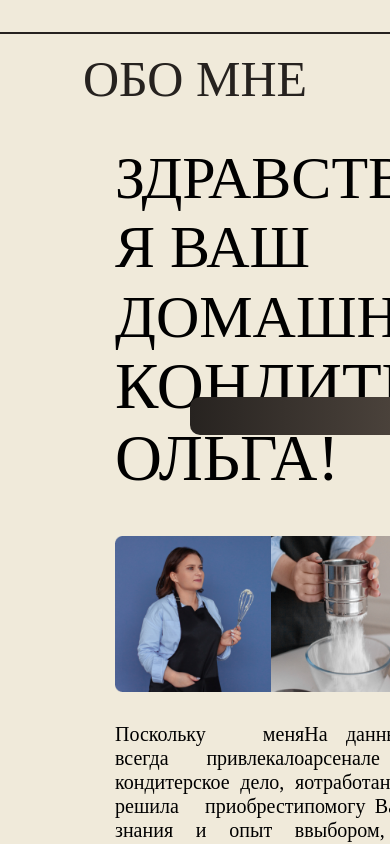
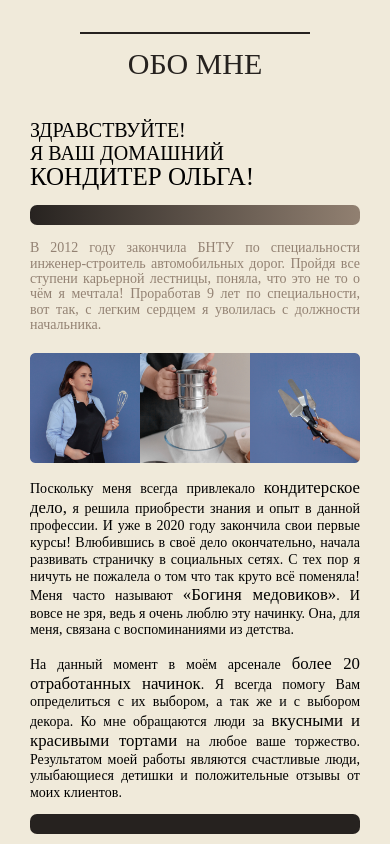
Before and after one commit to MashSHliapa/cakes, a React (Vite) app: page /about in a window 390 px wide. Shown: the part 2720-3564 px from the top of the page. Built offline with nearby package versions, Linux system fonts and the light colour scheme; a web font is replaced by a local one.

Commit message:
feat(project): created page AboutMe (tablet, mobile)

```diff
--- a/src/pages/Cake/AboutMe/AboutMe.scss
+++ b/src/pages/Cake/AboutMe/AboutMe.scss
@@ -24,11 +24,65 @@
     background-color: #26221F;
     margin: 0 auto;
   }
+
+  @media screen and (max-width: 1400px) {
+    &__body {
+      padding: 30px 20px 80px;
+      justify-content: space-around;
+    }
+  }
+
+  @media screen and (max-width: 1199.98px) {
+    &__body {
+      padding: 30px 5px 80px;
+    }
+
+    &__title {
+      font-size: 40px;
+    }
+
+    &__separator {
+      width: 400px;
+    }
+  }
+
+  @media screen and (max-width: 767.98px) {
+    &__body {
+      flex-direction: column;
+      align-items: center;
+    }
+
+    &__body>div {
+      max-width: 500px;
+    }
+
+    &__title {
+      font-size: 30px;
+      margin-top: 15px;
+    }
+
+    &__separator {
+      width: 340px;
+    }
+  }
+
+
+  @media screen and (max-width: 575.98px) {
+    &__separator {
+      width: 230px;
+    }
+  }
 }
 
 
 .column-left {
   // border: #009a15 2px solid;
+  max-width: 630px;
+
+  &__separator-top {
+    display: none;
+  }
+
 
   &__title {
     font-size: 60px;
@@ -40,6 +94,10 @@
     font-size: 65px;
   }
 
+  &__subtitle {
+    display: none;
+  }
+
   &__images {
     display: flex;
     padding: 40px 0px 30px;
@@ -49,7 +107,6 @@
 
   &__text-row {
     display: flex;
-    max-width: 606px;
     justify-content: space-between;
   }
 
@@ -66,10 +123,114 @@
   }
 
   &__separator {
-    width: 282px;
     height: 30px;
     background-color: #26221F;
     border-radius: 10px;
+  }
+
+  @media screen and (max-width: 1400px) {
+    &__title {
+      font-size: 55px;
+    }
+
+    &__title span {
+      font-size: 60px;
+    }
+  }
+
+  @media screen and (max-width: 1199.98px) {
+    max-width: 550px;
+
+    &__title {
+      font-size: 45px;
+    }
+
+    &__title span {
+      font-size: 50px;
+    }
+
+    &__text-col {
+      max-width: 240px;
+      font-size: 19px;
+    }
+  }
+
+  @media screen and (max-width: 991.98px) {
+    max-width: 445px;
+
+    &__title {
+      font-size: 25px;
+    }
+
+    &__title span {
+      font-size: 35px;
+    }
+
+    &__images {
+      padding: 30px 0px 30px;
+    }
+
+    &__text-row {
+      justify-content: space-around;
+    }
+
+    &__text-col {
+      max-width: 190px;
+      font-size: 16px;
+    }
+
+    &__separator {
+      height: 20px;
+      border-radius: 7px;
+    }
+  }
+
+  @media screen and (max-width: 767.98px) {
+
+    &__separator-top {
+      display: block;
+      margin: 15px 0;
+    }
+
+    &__images {
+      padding: 30px 0px 20px;
+    }
+
+    &__subtitle {
+      display: block;
+    }
+
+    &__text-row {
+      flex-direction: column;
+      gap: 15px;
+    }
+
+    &__text-col {
+      max-width: none;
+    }
+
+    &__separator {
+      height: 20px;
+      margin-top: 12px;
+    }
+  }
+
+  @media screen and (max-width: 575.98px) {
+    &__title {
+      font-size: 20px;
+    }
+
+    &__title span {
+      font-size: 25px;
+    }
+
+    &__images {
+      padding: 20px 0px 15px;
+    }
+
+    &__text-col {
+      font-size: 14px;
+    }
   }
 }
 
@@ -81,20 +242,9 @@
   // border: #009a15 2px solid;
 
   &__separator {
-    width: 603px;
-    height: 38px;
-    background: linear-gradient(to right, #272320, #918071);
-    border-radius: 10px;
     position: absolute;
     top: -50px;
     right: 0;
-  }
-
-  &__subtitle {
-    color: #938273;
-    font-size: 18px;
-    line-height: 110%;
-    text-align: justify;
   }
 
   &__text {
@@ -102,10 +252,110 @@
     color: #F0EADA;
     padding: 10px;
     border-radius: 10px;
-
   }
 
   &__image {
     margin: 40px 0 43px;
   }
+
+  @media screen and (max-width: 1400px) {
+    &__separator {
+      top: -43px;
+    }
+
+    &__image {
+      margin: 35px 0 38px;
+    }
+  }
+
+  @media screen and (max-width: 1199.98px) {
+    max-width: 330px;
+
+    &__separator {
+      height: 20px;
+    }
+  }
+
+  @media screen and (max-width: 991.98px) {
+    max-width: 260px;
+
+    &__separator {
+      top: -20px;
+    }
+
+    &__text {
+      font-size: 15px;
+    }
+
+    &__image {
+      margin: 40px 0 43px;
+    }
+  }
+
+  @media screen and (max-width: 767.98px) {
+    align-self: center;
+
+    &__separator {
+      display: none;
+    }
+
+    &__subtitle {
+      display: none;
+    }
+
+    &__image {
+      text-align: center;
+      margin: 10px 0 30px;
+    }
+
+    &__text {
+      text-align: center;
+    }
+  }
 }
+
+
+._subtitle-about {
+  color: #938273;
+  font-size: 18px;
+  line-height: 110%;
+  text-align: justify;
+
+  @media screen and (max-width: 991.98px) {
+    font-size: 16px;
+  }
+
+  @media screen and (max-width: 575.98px) {
+    font-size: 14px;
+  }
+}
+
+._separator-about {
+  width: 603px;
+  height: 38px;
+  background: linear-gradient(to right, #272320, #918071);
+  border-radius: 10px;
+
+  @media screen and (max-width: 1400px) {
+    width: 550px;
+    height: 28px;
+  }
+
+  @media screen and (max-width: 1199.98px) {
+    width: 500px;
+  }
+
+  @media screen and (max-width: 991.98px) {
+    width: 430px;
+    height: 20px;
+    border-radius: 7px;
+  }
+
+  @media screen and (max-width: 767.98px) {
+    width: 100%;
+  }
+}
+
+h4 span {
+  font-size: 1.2em;
+}
--- a/src/pages/Cake/AboutMe/index.tsx
+++ b/src/pages/Cake/AboutMe/index.tsx
@@ -14,7 +14,11 @@ export function AboutMe() {
 
         <div className="about__body">
           <div className="about__column-left column-left">
-            <div className="column-left__title">Здравствуйте!<br /> я ваш домашний <span>кондитер Ольга!</span></div>
+            <div className="column-left__title">Здравствуйте!<br /> я ваш домашний <br /><span>кондитер Ольга!</span></div>
+
+            <div className="column-left__separator-top _separator-about"></div>
+
+            <div className="column-left__subtitle _subtitle-about">В 2012 году закончила БНТУ по специальности инженер-строитель автомобильных дорог. Пройдя все ступени карьерной лестницы, поняла, что это не то о чём я мечтала! Проработав 9 лет по специальности, вот так, с легким сердцем я уволилась с должности начальника.</div>
             <div className="column-left__images">
               <div className="column-left__image">
                 <img src={image1} alt="" />
@@ -29,11 +33,11 @@ export function AboutMe() {
 
             <div className="column-left__text-row">
               <div className="column-left__text-col">
-                <h4>Поскольку меня всегда привлекало кондитерское дело, я решила приобрести знания и опыт в данной профессии. И уже в 2020 году закончила свои первые курсы! Влюбившись в своё дело окончательно, начала развивать страничку в социальных сетях. С тех пор я ничуть не пожалела о том что так круто всё поменяла! Меня часто называют «Богиня медовиков». И вовсе не зря, ведь я очень люблю эту начинку.  Она, для меня, связана с воспоминаниями из детства.</h4>
+                <h4>Поскольку меня всегда привлекало <span>кондитерское дело,</span> я решила приобрести знания и опыт в данной профессии. И уже в 2020 году закончила свои первые курсы! Влюбившись в своё дело окончательно, начала развивать страничку в социальных сетях. С тех пор я ничуть не пожалела о том что так круто всё поменяла! Меня часто называют <span>«Богиня медовиков»</span>. И вовсе не зря, ведь я очень люблю эту начинку.  Она, для меня, связана с воспоминаниями из детства.</h4>
               </div>
               <div className="column-left__text-col">
-                <h4>На данный момент в моём арсенале более 20 отработанных начинок.
-                  Я всегда помогу Вам определиться с их выбором, а так же и с выбором декора. Ко мне обращаются люди за вкусными и запоминающимися тортами на любое ваше торжество.
+                <h4>На данный момент в моём арсенале <span>более 20 отработанных начинок</span>.
+                  Я всегда помогу Вам определиться с их выбором, а так же и с выбором декора. Ко мне обращаются люди за <span>вкусными и красивыми тортами</span> на любое ваше торжество.
                   Результатом моей работы являются счастливые люди, улыбающиеся детишки и положительные отзывы от моих клиентов.</h4>
                 <div className="column-left__separator"></div>
               </div>
@@ -41,8 +45,8 @@ export function AboutMe() {
           </div>
 
           <div className="about__column-right column-right">
-          <div className="column-right__separator"></div>
-            <div className="column-right__subtitle">В 2012 году закончила БНТУ по специальности инженер-строитель автомобильных дорог. Пройдя все ступени карьерной лестницы, поняла, что это не то о чём я мечтала! Проработав 9 лет по специальности, вот так, с легким сердцем я уволилась с должности начальника.</div>
+          <div className="column-right__separator _separator-about"></div>
+            <div className="column-right__subtitle _subtitle-about">В 2012 году закончила БНТУ по специальности инженер-строитель автомобильных дорог. Пройдя все ступени карьерной лестницы, поняла, что это не то о чём я мечтала! Проработав 9 лет по специальности, вот так, с легким сердцем я уволилась с должности начальника.</div>
             <div className="column-right__image">
               <img src={photo} alt="" />
             </div>
```
